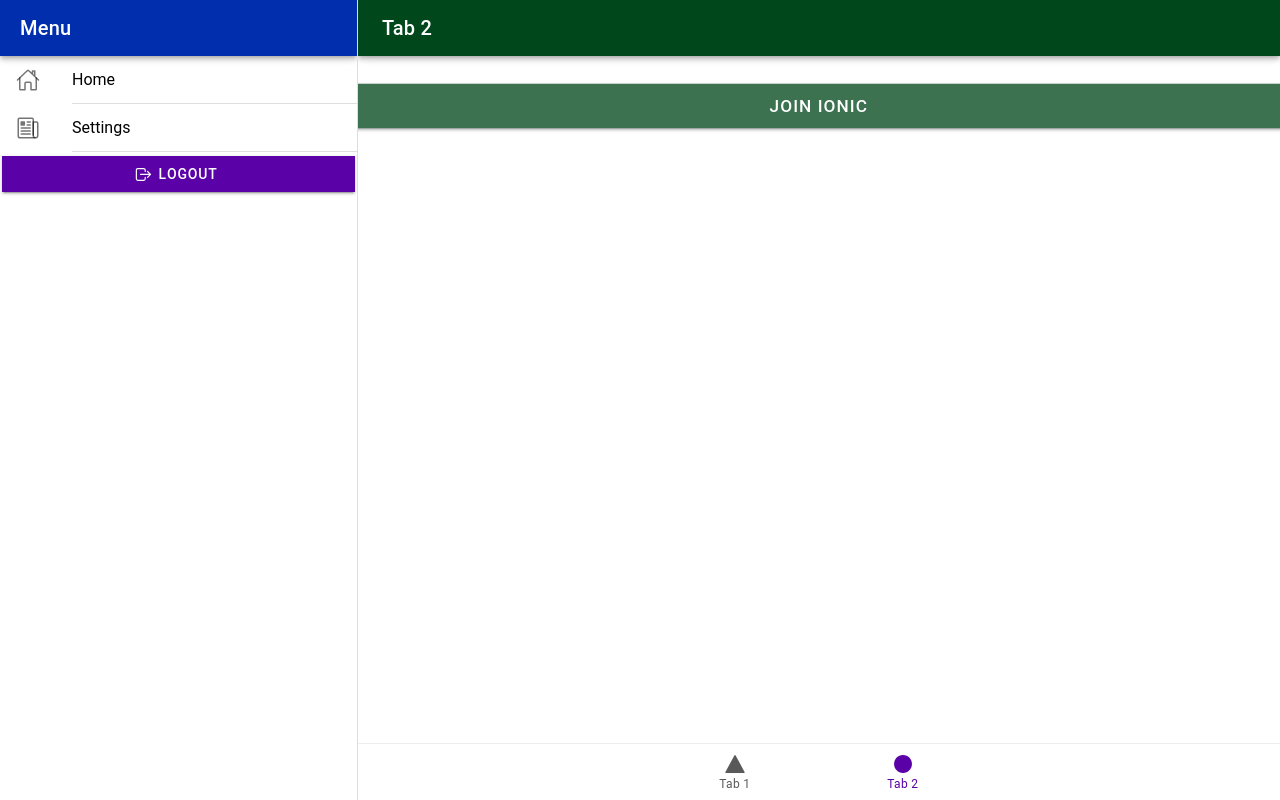
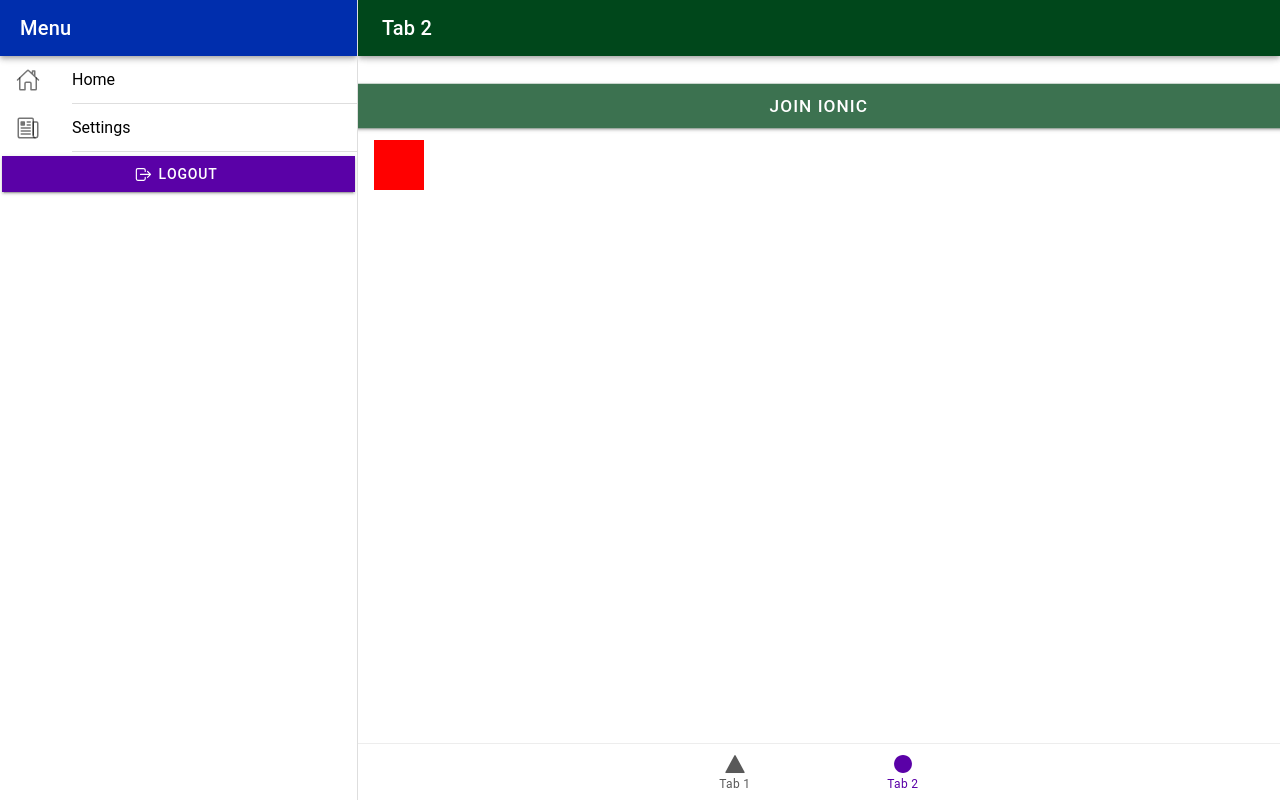
Before and after one commit to Marionetko/myIonicApp, a React (Vite) app: page /app/settings/tab2 in a window 1280 px wide. Built offline with nearby package versions, Linux system fonts and the light colour scheme.

Commit message:
Gesture test

```diff
--- a/src/pages/Tab2.tsx
+++ b/src/pages/Tab2.tsx
@@ -1,13 +1,37 @@
-import { CreateAnimation, IonButton, IonButtons, IonContent, IonHeader, IonMenuButton, IonPage, IonTitle, IonToolbar, useIonViewDidEnter } from '@ionic/react';
+import { CreateAnimation, Gesture, GestureDetail, IonButton, IonButtons, IonContent, IonHeader, IonMenuButton, IonPage, IonTitle, IonToolbar, createGesture, useIonViewDidEnter } from '@ionic/react';
 import React, { useRef } from 'react';
 
 const Tab2: React.FC = () => {
 
     const animationRef = useRef<CreateAnimation>(null);
+    const elementRef = useRef<HTMLDivElement>(null);
 
     useIonViewDidEnter(() => {
         animationRef.current?.animation.play();
+        const gesture: Gesture = createGesture({
+            el: elementRef.current!,
+            threshold: 0,
+            gestureName: 'my-gesture',
+            onStart: (ev) => onStartHandler(ev),
+            onMove: (ev) => onMoveHandler(ev),
+            onEnd: (ev) => onMoveEnd(ev),
+        });
+        gesture.enable();
     });
+
+    const onStartHandler = (detail: GestureDetail) => {
+        elementRef.current!.style.transition = 'none';
+    }
+    const onMoveHandler = (detail: GestureDetail) => {
+        const x = detail.currentX - detail.startX;
+        const y = detail.currentY - detail.startY;
+
+        elementRef.current!.style.transform = `translate(${x}px, ${y}px)`;
+    }
+    const onMoveEnd = (detail: GestureDetail) => {
+        elementRef.current!.style.transition = '500ms ease-out';
+        elementRef.current!.style.transform = `translate(0px, 0px)`;
+    }
 
     return (
         <IonPage>
@@ -19,7 +43,10 @@ const Tab2: React.FC = () => {
                     <IonTitle>Tab 2</IonTitle>
                 </IonToolbar>
             </IonHeader>
-            <IonContent className="ion-padding">
+            <IonContent
+                className="ion-padding"
+                scrollY={false}
+            >
                 <CreateAnimation
                     ref={animationRef}
                     duration={2000}
@@ -39,6 +66,13 @@ const Tab2: React.FC = () => {
                         Join Ionic
                     </IonButton>
                 </CreateAnimation>
+
+                <div
+                    ref={elementRef}
+                    style={{ width: 50, height: 50, backgroundColor: 'red' }}
+                >
+
+                    </div>
             </IonContent>
         </IonPage>
     );
```
